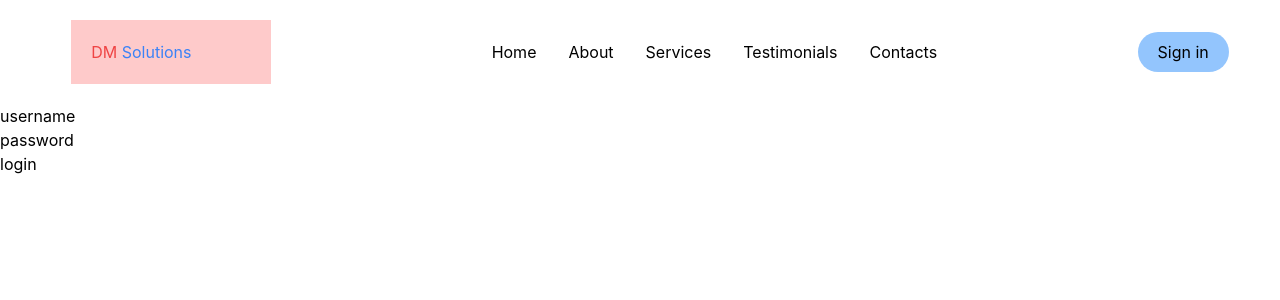
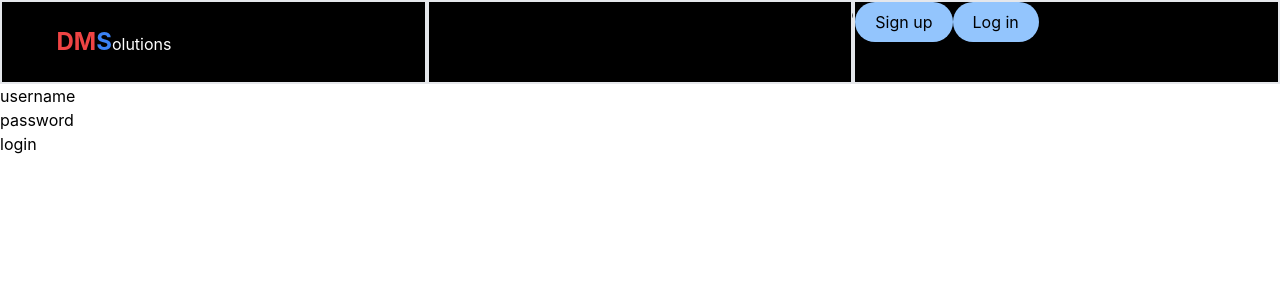
Before and after one commit to DMasilva/dm-solutions, a React (Create React App) app: page / in a window 1280 px wide. Shown: the top 300 px of the page. Built offline with nearby package versions, Linux system fonts and the light colour scheme.

Commit message:
minor changes

```diff
--- a/src/components/Logo.js
+++ b/src/components/Logo.js
@@ -3,11 +3,10 @@ import React from "react";
 const Logo = () => {
   return (
     <div>
-      <div className="text-left p-5 m-5 bg-red-200 w-[200px]">
-        <h1>
-          <span className="text-red-500">DM</span>{" "}
-          <span className="text-blue-500">Solutions</span>
-        </h1>
+      <div className="text-center p-3 m-3 w-[200px]">
+        <span className="text-red-500 text-2xl font-bold">DM</span>
+        <span className="text-blue-500 text-2xl font-bold">S</span>
+        <span className="text-white text-bold ">olutions</span>
       </div>
     </div>
   );
--- a/src/components/Navbar.js
+++ b/src/components/Navbar.js
@@ -3,14 +3,15 @@ import Logo from "./Logo";
 
 const Navbar = () => {
   return (
-    <div>
+    <div className="">
       <header>
-        <nav className="flex justify-between items-center w-[92%] mx-auto">
-            <div>
-                <Logo/>
+        <nav className="">
+          <div className=" bg-black md:grid grid-cols-3 sm:block">
+            <div className="border-2">
+              <Logo />
             </div>
-            <div className="md:static absolute md:min-h-fit min-h-[60vh] left-0 top-[10%] md:w-auto w-full flex items-center px-5">
-                <ul className="flex md:flex-row flex-col md:items-center md:gap-[4vm] gap-8" >
+            <div className="border-2">
+              <ul className="flex md:flex-row flex-col md:items-center md:gap-[4vm] gap-8">
                 <li>Home</li>
                 <li>About</li>
                 <li>Services</li>
@@ -18,8 +19,14 @@ const Navbar = () => {
                 <li>Contacts</li>
               </ul>
             </div>
-            <div>
-                <button onClick={()=>alert('test')} className="bg-blue-300 px-5 py-2 rounded-full hover:bg-black">Sign in</button>
+            <div className="flex justify-end sm:block border-2">
+              <button className="bg-blue-300 px-5 py-2 rounded-full hover:bg-black">
+                Sign up
+              </button>
+              <button className="bg-blue-300 px-5 py-2 rounded-full hover:bg-black">
+                Log in
+              </button>
+            </div>
           </div>
         </nav>
       </header>
```
Lines whose indentation alone changed are shown as unchanged.
